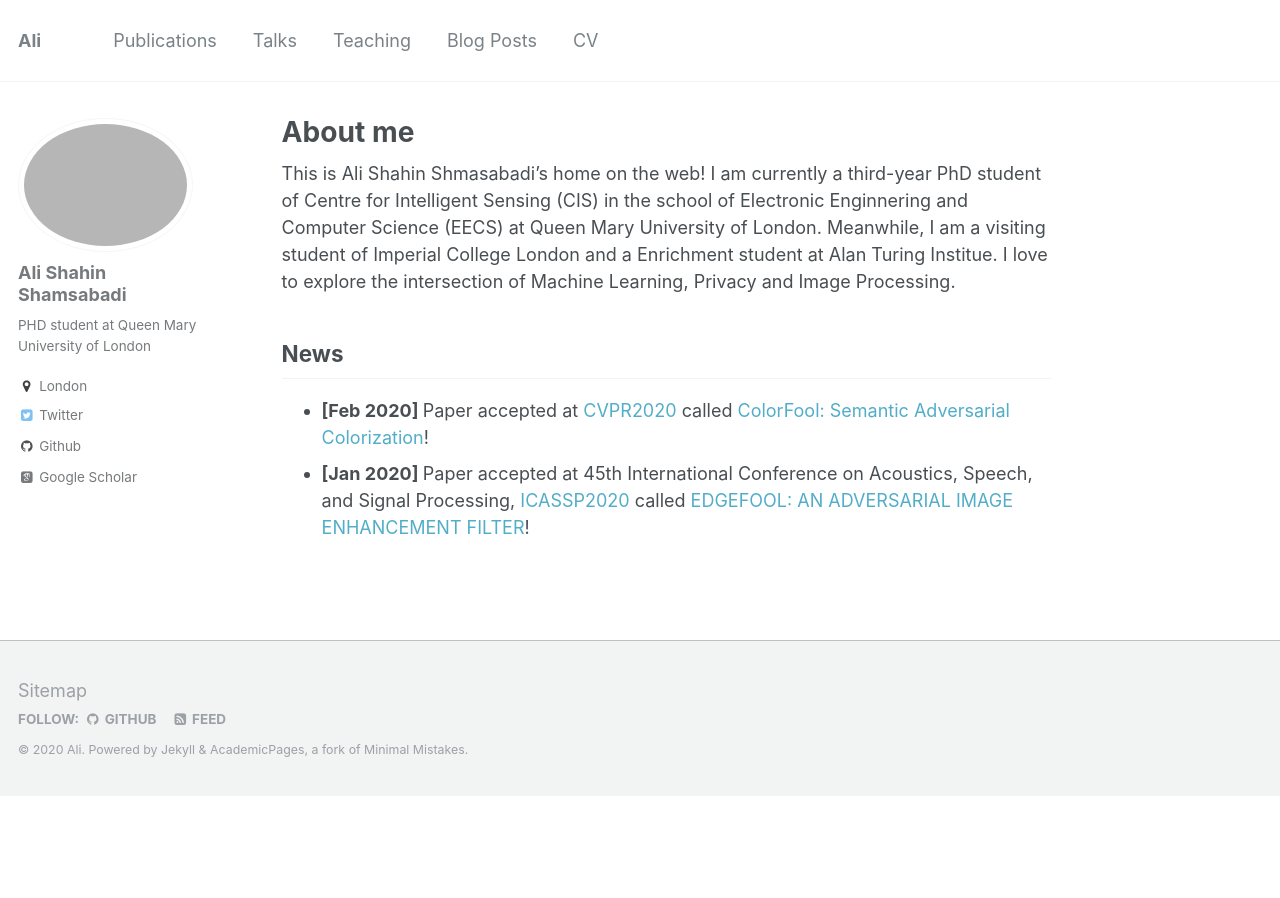
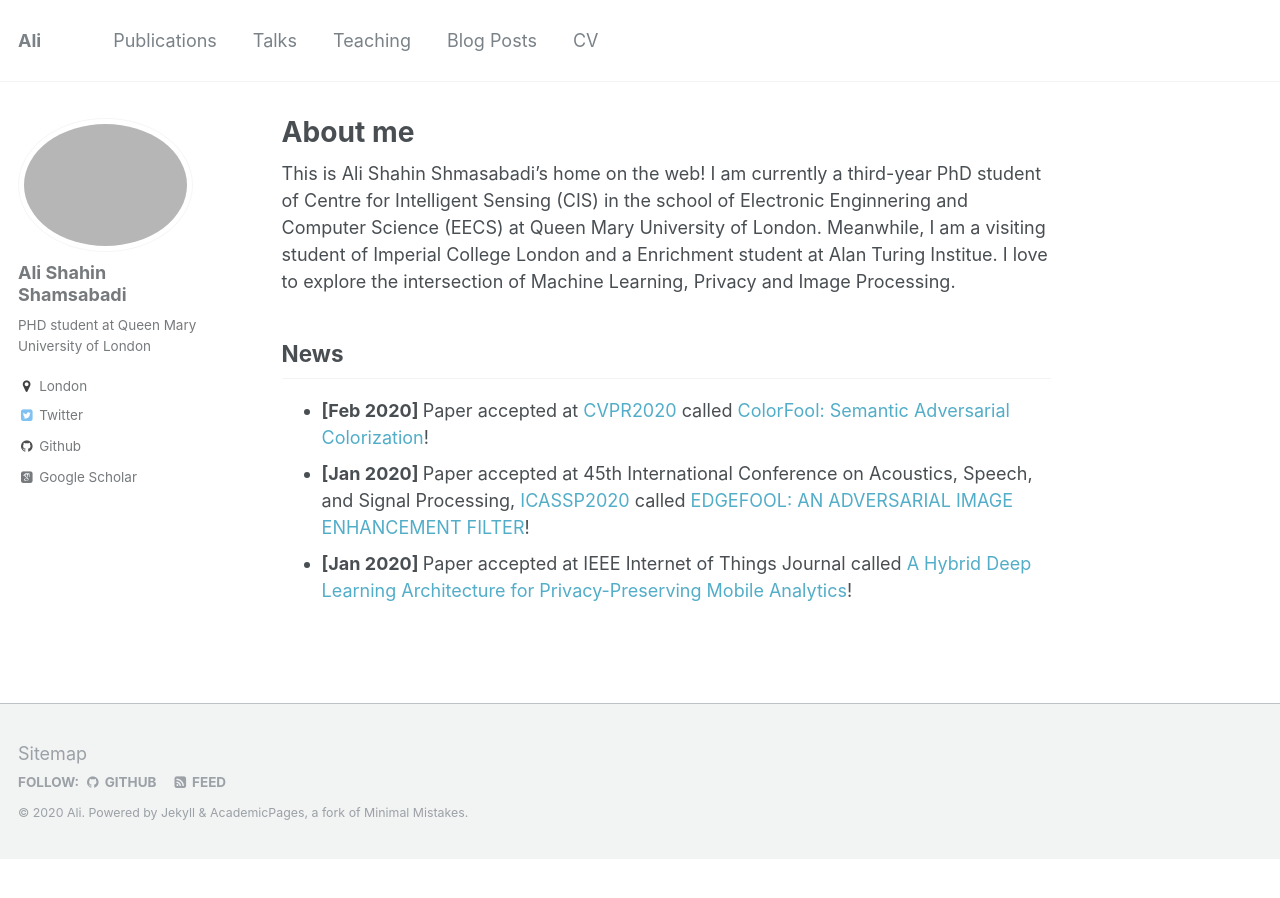
Before and after one commit to AliShahin/AliShahin.github.io, a Jekyll site: the page built from _pages/about.md, in a window 1280 px wide. Built offline with Jekyll 4.4.1, drawn with Linux system fonts in a browser that asks for light colours; some web fonts are replaced.

Commit message:
Update about.md

```diff
--- a/_pages/about.md
+++ b/_pages/about.md
@@ -14,3 +14,4 @@ I am currently a third-year PhD student of Centre for Intelligent Sensing (CIS)
 ## News
 - <b> [Feb 2020] </b> Paper accepted at [CVPR2020](http://cvpr2020.thecvf.com) called [ColorFool: Semantic Adversarial Colorization](https://arxiv.org/pdf/1911.10891.pdf)!
 - <b> [Jan 2020] </b> Paper accepted at 45th International Conference on Acoustics, Speech, and Signal Processing, [ICASSP2020](https://2020.ieeeicassp.org) called [EDGEFOOL: AN ADVERSARIAL IMAGE ENHANCEMENT FILTER](https://arxiv.org/pdf/1910.12227.pdf)!
+- <b> [Jan 2020] </b> Paper accepted at IEEE Internet of Things Journal called [A Hybrid Deep Learning Architecture for Privacy-Preserving Mobile Analytics](https://arxiv.org/pdf/1703.02952.pdf)!
```
